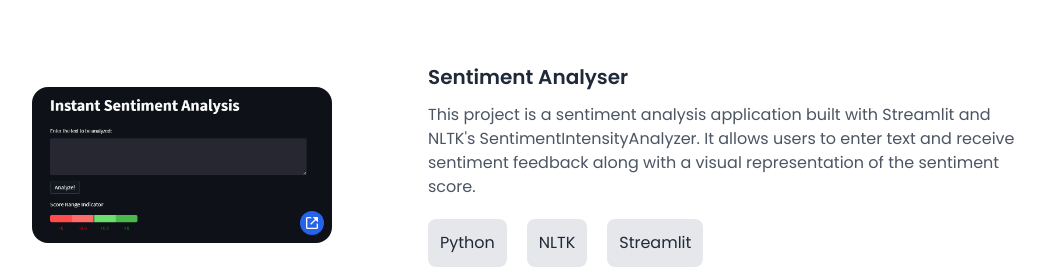
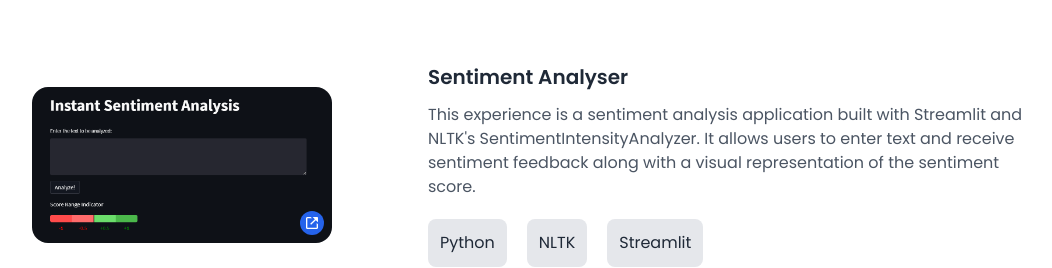
Before and after one commit to Froxzen/My-Portfolio, a React (Vite) app: page / in a window 1280 px wide. Shown: the part 1541-1809 px from the top of the page, without its empty margins (108-1160 px from the left). Built offline with nearby package versions, Linux system fonts and the light colour scheme.

Commit message:
changed project ot experience

```diff
--- a/src/components/Experience.jsx
+++ b/src/components/Experience.jsx
@@ -33,7 +33,7 @@ const experienceData = [
 		image: sentimentImage,
 		title: "Sentiment Analyser",
 		description:
-			"This project is a sentiment analysis application built with Streamlit and NLTK's SentimentIntensityAnalyzer. It allows users to enter text and receive sentiment feedback along with a visual representation of the sentiment score.",
+			"This experience is a sentiment analysis application built with Streamlit and NLTK's SentimentIntensityAnalyzer. It allows users to enter text and receive sentiment feedback along with a visual representation of the sentiment score.",
 		technologies: ["Python", "NLTK", "Streamlit"],
 		link: "https://sentiment-analyser-ai.streamlit.app/",
 	},
@@ -51,19 +51,19 @@ const ScrollReveal = ({ children }) => {
 	);
 };
 
-const ProjectCard = ({ project }) => {
+const ExperienceCard = ({ experience }) => {
 	return (
 		<ScrollReveal>
 			<div className="flex flex-col items-center gap-8 md:flex-row md:gap-24">
 				<div className="relative block w-full max-w-[300px] md:transition-all md:duration-300 md:hover:scale-105">
 					<a
-						href={project.link}
+						href={experience.link}
 						target="_blank"
 						rel="noopener noreferrer"
 						className="block w-full"
 					>
 						<img
-							src={project.image}
+							src={experience.image}
 							alt=""
 							className="w-full cursor-pointer rounded-2xl "
 						/>
@@ -74,13 +74,13 @@ const ProjectCard = ({ project }) => {
 				<div className="flex flex-col gap-5">
 					<div className="flex flex-col gap-3">
 						<div className="text-xl font-semibold text-gray-800">
-							{project.title}
+							{experience.title}
 						</div>
-						<p className="text-gray-600">{project.description}</p>
+						<p className="text-gray-600">{experience.description}</p>
 					</div>
 
 					<div className="flex flex-wrap gap-5 justify-center md:justify-start">
-						{project.technologies.map((tech, index) => (
+						{experience.technologies.map((tech, index) => (
 							<span
 								key={index}
 								className="rounded-lg bg-gray-200 text-gray-800 p-3 "
@@ -108,8 +108,8 @@ const Experience = () => {
 				</h1>
 			</ScrollReveal>
 			<div className="flex w-full max-w-[1000px] flex-col gap-16 text-gray-800">
-				{experienceData.map((project, index) => (
-					<ProjectCard key={index} project={project} />
+				{experienceData.map((experience, index) => (
+					<ExperienceCard key={index} experience={experience} />
 				))}
 			</div>
 		</div>
```
